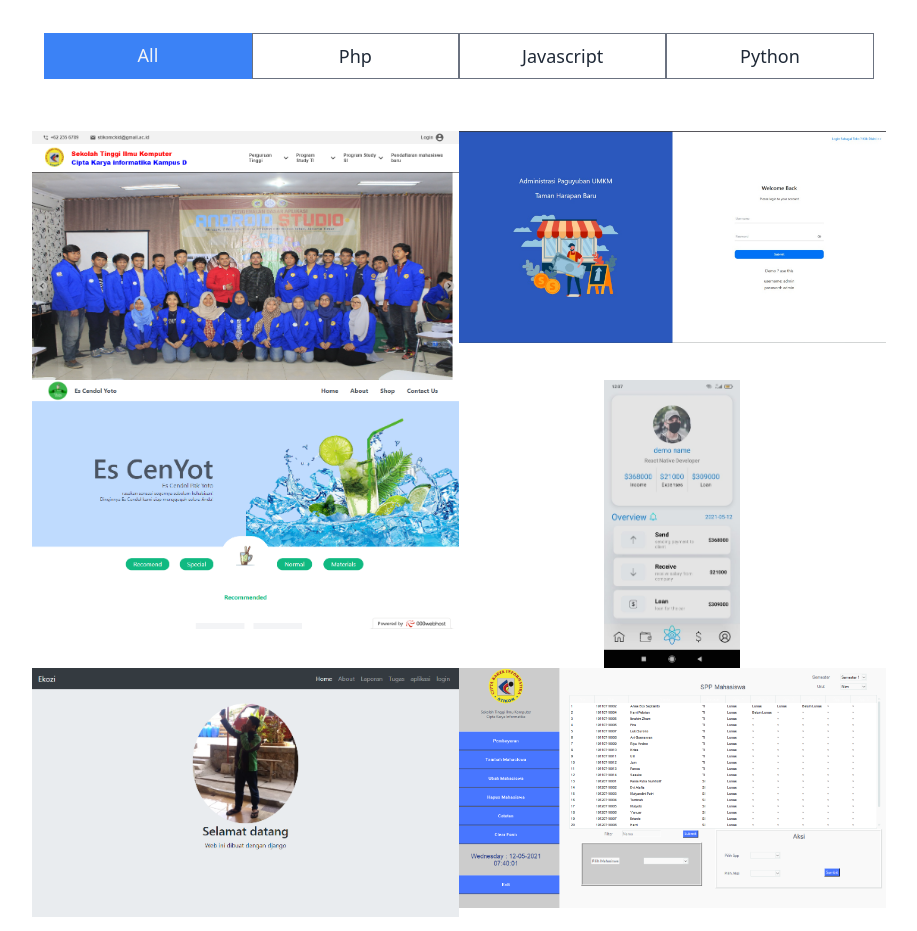
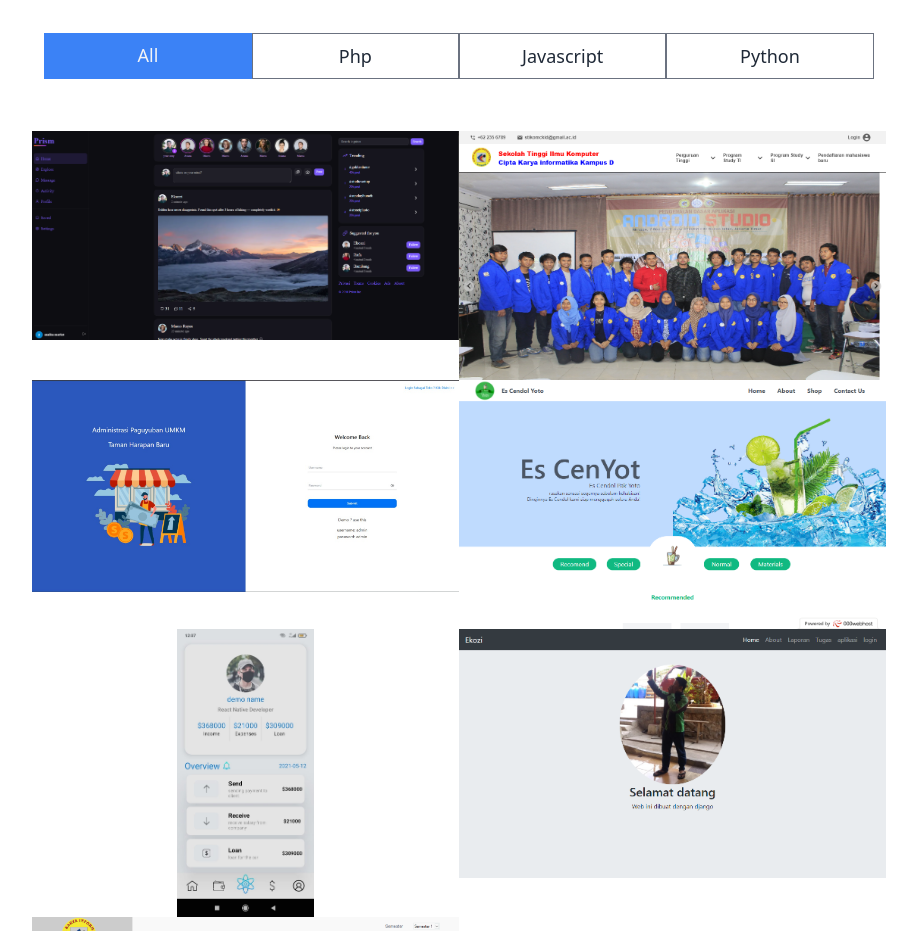
Before and after one commit to AhasEkoSeptianto/web-portofolio-v.2, a React (Create React App) app: page / in a window 1280 px wide. Shown: the part 2240-3171 px from the top of the page, without its empty margins (181-1098 px from the left). Built offline with nearby package versions, Linux system fonts and the light colour scheme; no server answers; the HTML template or start-up script is replaced by a standard one.

Commit message:
added portofolio

```diff
--- a/src/pages/db.js
+++ b/src/pages/db.js
@@ -22,6 +22,19 @@ var allIconsSkill = [
 ];
 
 const allPortofolio = [
+  {
+    image_display: "/social-media/social-media-image.png",
+    name: "websapp universitas stikomcki",
+    framework: "nextjs/expressjs/mongodb",
+    lang: "javascript",
+    about_portofolio:
+      "aplikasi media social dengan referensi instagram yang dibuat dengan rapi. bagus serta menerapkan clean code, dibuat dengan teknologi nextjs sebagai frontend, expressjs sebagai backend, monggodb sebagai database. menerapkan jwt authentication dan oauth2 google untuk penerapan authentikasi aman dan baik dan juga menerapkan websocket socket io untuk berkomunikasi secara realtime sebagai fitur livechat dengan sesama pengguna akun . project yang dibuat dengan arsitektur baik sehingga mendukung untuk project sekala besar",
+    image_fullDisplay: "/social-media/social-media-image.png",
+    site: "https://sosial-mediaa.netlify.app/",
+    github: "https://github.com/AhasEkoSeptianto/social-media.git",
+    button_type: "Site",
+    fileDownload: "",
+  },
   {
     image_display: "/websapp universitas stikomcki/webstikomcki.png",
     name: "websapp universitas stikomcki",
```
Also changed, not shown: public/social-media/social-media-image.png (added), public/social-media/social-media-image=login.png (added).
